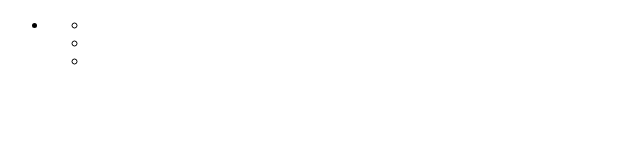
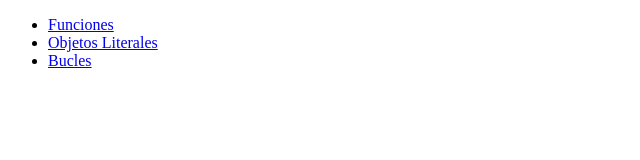
Before and after one commit to KeoniSoler/practica-js, a plain HTML site: page index.html in a window 1280 px wide. Shown: the whole page, without its empty margins (0-640 px from the left). Drawn offline with Linux system fonts and the light colour scheme.

Commit message:
Vinculando todo

```diff
--- a/index.html
+++ b/index.html
@@ -7,13 +7,9 @@
 </head>
 <body>
     <ul>
-        <li>
-            <ul>
-                <li><a href="./funciones1.html"></a></li>
-                <li><a href="./objetosliterales1.html"></a></li>
-                <li><a href="./bucles.html"></a></li>
-            </ul>
-        </li>
+        <li><a href="./funciones1.html">Funciones</a></li>
+        <li><a href="./objetosliterales1.html">Objetos Literales</a></li>
+        <li><a href="./bucles.html">Bucles</a></li>
     </ul>
 </body>
 </html>
--- a/js/javabucles.js
+++ b/js/javabucles.js
@@ -1,3 +1,5 @@
+//Bucles
+
 //Ejercicio 1:
 
 for (let i = 0; i < 5; i++) {
--- a/js/javafunciones.js
+++ b/js/javafunciones.js
@@ -1,3 +1,5 @@
+//Funciones
+
 //Ejercicio 1:
 function rectangulo(altura, ancho){
     return altura * ancho
--- a/js/javaobjetosliterales.js
+++ b/js/javaobjetosliterales.js
@@ -1,3 +1,5 @@
+//Objetos Literales
+
 // Ejercicio 1 y 2: misDatos
 
 const misDatos = {
```
Also changed, not shown: bucles.html (+1 -1 lines), funciones1.html (+1 -1 lines), objetosliterales1.html (+1 -1 lines).
